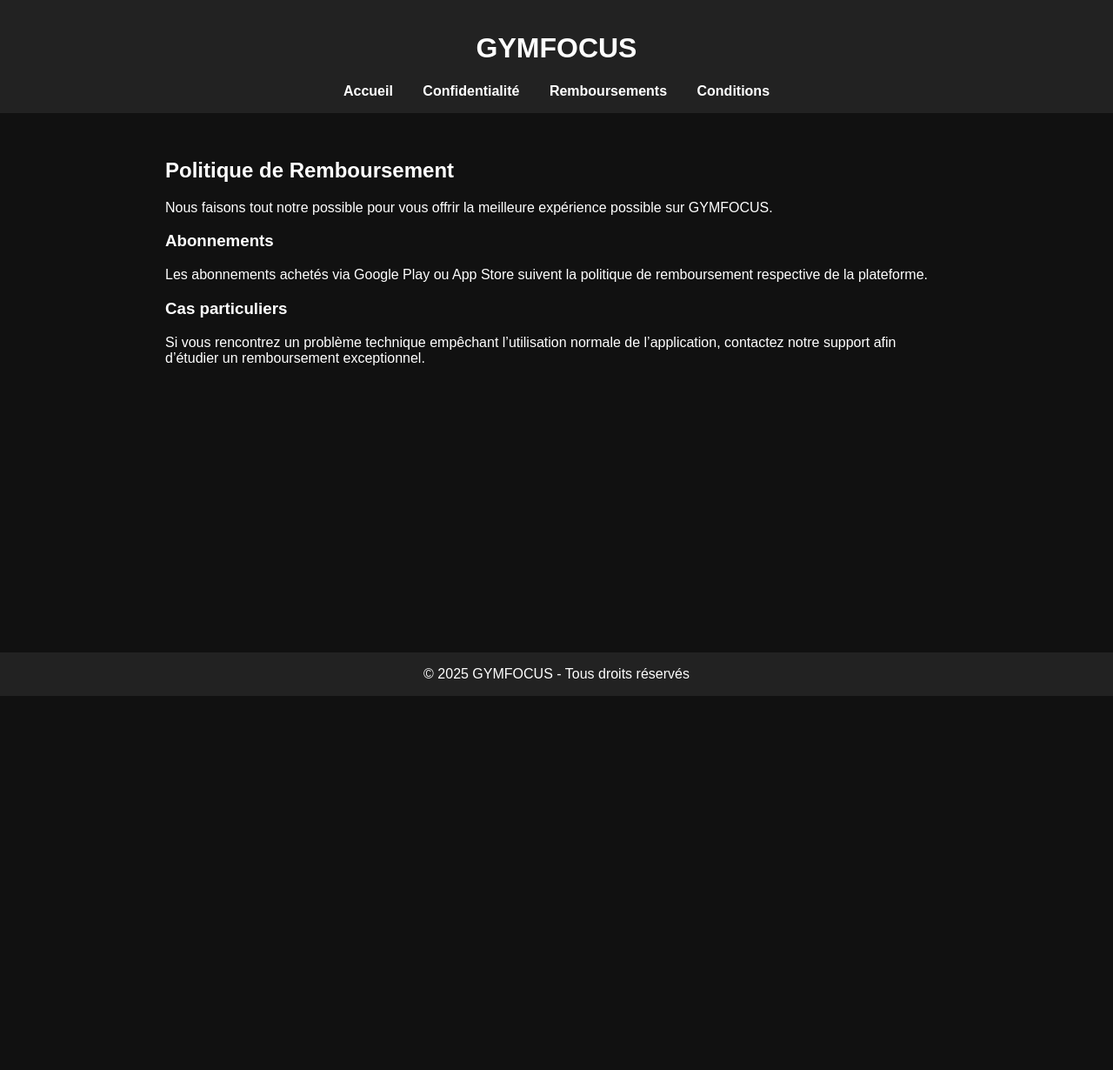
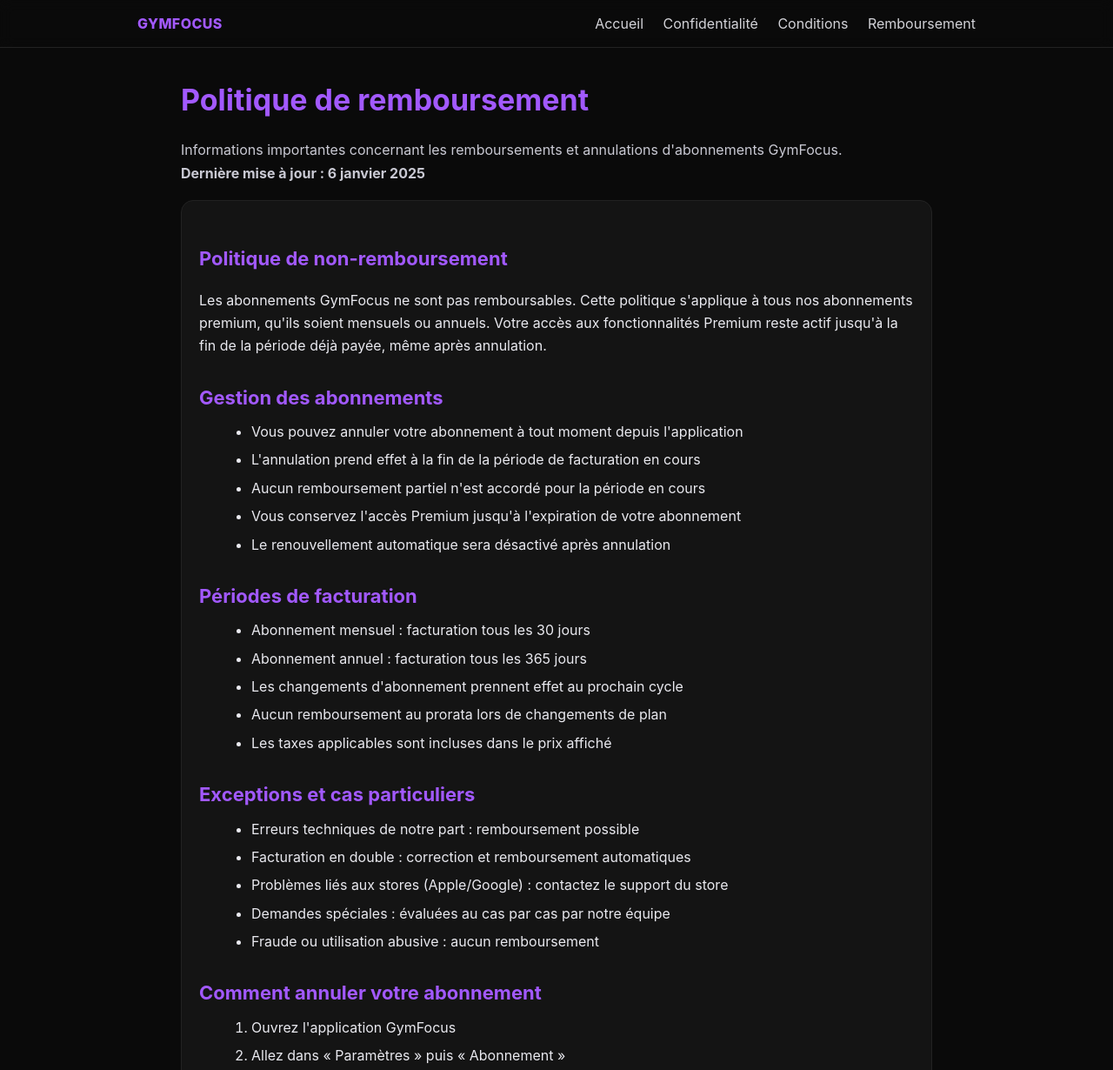
Before and after one commit to gymfocus-svg/GymFocus, a plain HTML site: page refund-policy.html in a window 1280 px wide. Shown: the top 1230 px of the page at 87% size. Before the commit the page ends 800 px from the top, so only its background shows below. Drawn offline with Linux system fonts and the light colour scheme.

Commit message:
Update refund-policy.html

```diff
--- a/refund-policy.html
+++ b/refund-policy.html
@@ -1,68 +1,120 @@
 <!DOCTYPE html>
 <html lang="fr">
 <head>
-  <meta charset="UTF-8">
-  <meta name="viewport" content="width=device-width, initial-scale=1.0">
-  <title>Politique de Remboursement - GYMFOCUS</title>
+  <meta charset="UTF-8" />
+  <meta name="viewport" content="width=device-width, initial-scale=1" />
+  <title>Politique de remboursement — GYMFOCUS</title>
+  <meta name="description" content="Politique de remboursement et d'annulation des abonnements GYMFOCUS. Dernière mise à jour : 6 janvier 2025." />
+  <link rel="icon" href="favicon.png" />
   <style>
-    body {
-      margin: 0;
-      font-family: Arial, sans-serif;
-      background-color: #111;
-      color: white;
-      display: flex;
-      flex-direction: column;
-      min-height: 100vh;
+    :root{
+      --bg:#0a0a0a;
+      --panel:#141414;
+      --text:#e9e9ef;
+      --muted:#c9c9d3;
+      --primary:#a259ff; /* violet DA */
+      --stroke:#222;
+      --radius:14px;
     }
-    header {
-      background-color: #222;
-      padding: 1rem;
-      text-align: center;
-    }
-    nav a {
-      color: white;
-      margin: 0 15px;
-      text-decoration: none;
-      font-weight: bold;
-    }
-    nav a:hover {
-      color: #00aaff;
-    }
-    main {
-      flex: 1;
-      padding: 2rem;
-      max-width: 900px;
-      margin: auto;
-    }
-    footer {
-      background-color: #222;
-      padding: 1rem;
-      text-align: center;
-    }
+    *{box-sizing:border-box}
+    body{margin:0;font-family:Inter,system-ui,Segoe UI,Roboto,Helvetica,Arial,sans-serif;background:var(--bg);color:var(--text);line-height:1.65}
+    /* Header / nav */
+    header{position:sticky;top:0;z-index:50;background:rgba(10,10,10,.8);backdrop-filter:blur(8px);border-bottom:1px solid var(--stroke)}
+    .bar{max-width:1000px;margin:0 auto;padding:14px 18px;display:flex;align-items:center;justify-content:space-between}
+    .logo{font-weight:800;letter-spacing:.4px;color:var(--primary);text-decoration:none}
+    nav a{color:var(--text);opacity:.9;text-decoration:none;margin-left:18px}
+    nav a:hover{color:var(--primary)}
+    /* Main */
+    main{max-width:900px;margin:32px auto;padding:0 18px}
+    h1{font-size:clamp(24px,4.2vw,34px);margin:4px 0 8px;color:var(--primary)}
+    h2{font-size:clamp(18px,3.4vw,22px);margin:28px 0 8px;color:var(--primary)}
+    .lead{color:var(--muted);margin-bottom:18px}
+    .paper{background:var(--panel);border:1px solid var(--stroke);border-radius:var(--radius);padding:20px}
+    ul,ol{margin:0 0 10px 20px}
+    li{margin:6px 0}
+    a{color:var(--primary)}
+    /* Footer */
+    footer{border-top:1px solid var(--stroke);margin-top:34px}
+    .foot{max-width:1000px;margin:0 auto;padding:16px 18px;color:#bdbdcc;display:flex;gap:12px;justify-content:space-between;flex-wrap:wrap}
+    .foot a{color:var(--primary);text-decoration:none}
+    .foot a:hover{text-decoration:underline}
   </style>
 </head>
 <body>
   <header>
-    <h1>GYMFOCUS</h1>
-    <nav>
-      <a href="index.html">Accueil</a>
-      <a href="privacy.html">Confidentialité</a>
-      <a href="refund-policy.html">Remboursements</a>
-      <a href="terms.html">Conditions</a>
-    </nav>
+    <div class="bar">
+      <a class="logo" href="index.html">GYMFOCUS</a>
+      <nav aria-label="Navigation">
+        <a href="index.html">Accueil</a>
+        <a href="privacy.html">Confidentialité</a>
+        <a href="terms.html">Conditions</a>
+        <a href="refund-policy.html" aria-current="page">Remboursement</a>
+      </nav>
+    </div>
   </header>
 
   <main>
-    <h2>Politique de Remboursement</h2>
-    <p>Nous faisons tout notre possible pour vous offrir la meilleure expérience possible sur GYMFOCUS.</p>
-    <h3>Abonnements</h3>
-    <p>Les abonnements achetés via Google Play ou App Store suivent la politique de remboursement respective de la plateforme.</p>
-    <h3>Cas particuliers</h3>
-    <p>Si vous rencontrez un problème technique empêchant l’utilisation normale de l’application, contactez notre support afin d’étudier un remboursement exceptionnel.</p>
+    <h1>Politique de remboursement</h1>
+    <p class="lead">
+      Informations importantes concernant les remboursements et annulations d'abonnements GymFocus.<br>
+      <strong>Dernière mise à jour : 6 janvier 2025</strong>
+    </p>
+
+    <div class="paper">
+      <h2>Politique de non-remboursement</h2>
+      <p>Les abonnements GymFocus ne sont pas remboursables. Cette politique s'applique à tous nos abonnements premium, qu'ils soient mensuels ou annuels.
+      Votre accès aux fonctionnalités Premium reste actif jusqu'à la fin de la période déjà payée, même après annulation.</p>
+
+      <h2>Gestion des abonnements</h2>
+      <ul>
+        <li>Vous pouvez annuler votre abonnement à tout moment depuis l'application</li>
+        <li>L'annulation prend effet à la fin de la période de facturation en cours</li>
+        <li>Aucun remboursement partiel n'est accordé pour la période en cours</li>
+        <li>Vous conservez l'accès Premium jusqu'à l'expiration de votre abonnement</li>
+        <li>Le renouvellement automatique sera désactivé après annulation</li>
+      </ul>
+
+      <h2>Périodes de facturation</h2>
+      <ul>
+        <li>Abonnement mensuel : facturation tous les 30 jours</li>
+        <li>Abonnement annuel : facturation tous les 365 jours</li>
+        <li>Les changements d'abonnement prennent effet au prochain cycle</li>
+        <li>Aucun remboursement au prorata lors de changements de plan</li>
+        <li>Les taxes applicables sont incluses dans le prix affiché</li>
+      </ul>
+
+      <h2>Exceptions et cas particuliers</h2>
+      <ul>
+        <li>Erreurs techniques de notre part : remboursement possible</li>
+        <li>Facturation en double : correction et remboursement automatiques</li>
+        <li>Problèmes liés aux stores (Apple/Google) : contactez le support du store</li>
+        <li>Demandes spéciales : évaluées au cas par cas par notre équipe</li>
+        <li>Fraude ou utilisation abusive : aucun remboursement</li>
+      </ul>
+
+      <h2>Comment annuler votre abonnement</h2>
+      <ol>
+        <li>Ouvrez l'application GymFocus</li>
+        <li>Allez dans «&nbsp;Paramètres&nbsp;» puis «&nbsp;Abonnement&nbsp;»</li>
+        <li>Appuyez sur «&nbsp;Gérer l'abonnement&nbsp;»</li>
+        <li>Suivez les instructions pour annuler</li>
+      </ol>
+
+      <h2>Questions sur les remboursements&nbsp;?</h2>
+      <p>Si vous avez des questions concernant cette politique de remboursement ou si vous pensez être dans un cas exceptionnel, n'hésitez pas à contacter notre équipe de support à :</p>
+      <p><strong>Support 100% digital – <a href="mailto:contactgymfocus@gmail.com">contactgymfocus@gmail.com</a></strong></p>
+    </div>
   </main>
 
   <footer>
-    &copy; 2025 GYMFOCUS - Tous droits réservés
+    <div class="foot">
+      <small>© 2025 GYMFOCUS — Tous droits réservés</small>
+      <div>
+        <a href="privacy.html">Politique de confidentialité</a> ·
+        <a href="terms.html">Conditions d’utilisation</a> ·
+        <a href="refund-policy.html">Politique de remboursement</a>
+      </div>
+    </div>
   </footer>
 </body>
 </html>
```
